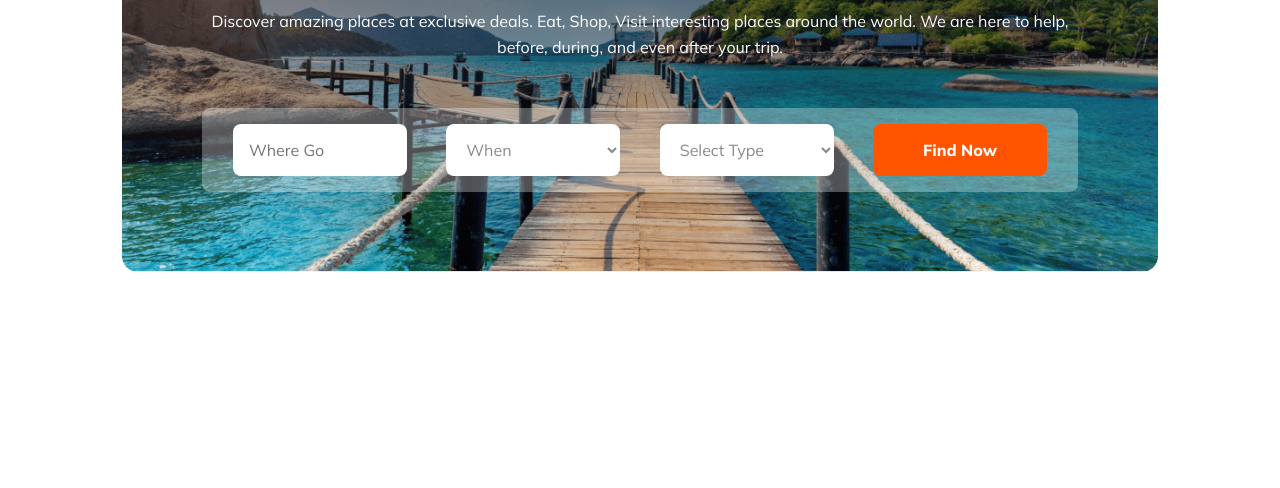
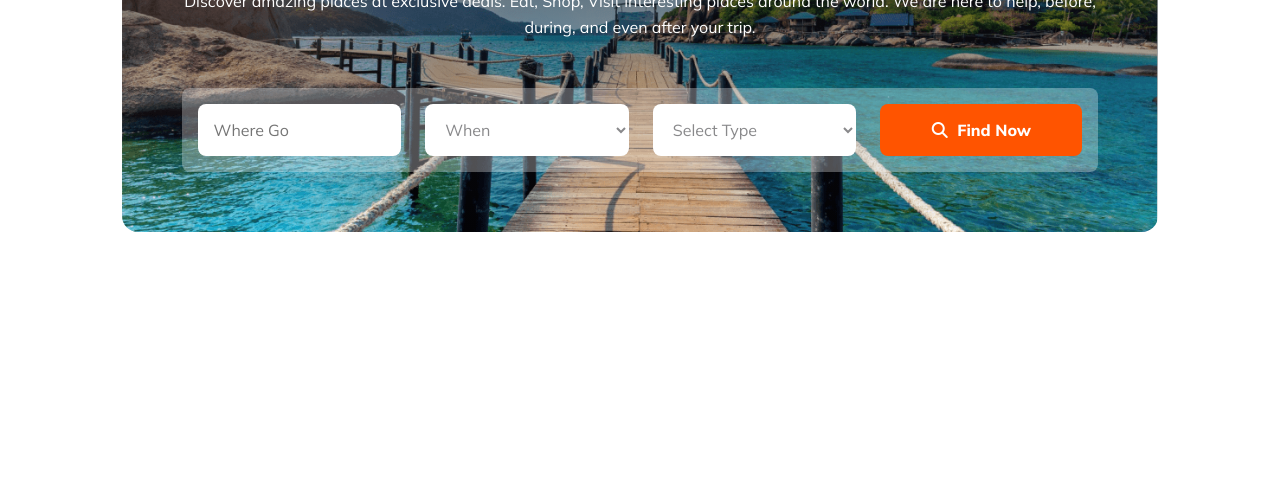
Before and after one commit to leon-dream1/Adventure-Tour, a plain HTML site: page index.html in a window 1280 px wide. Shown: the part 312-800 px from the top of the page. Drawn offline with Linux system fonts and the light colour scheme.

Commit message:
Search icon added in banner button

```diff
--- a/index.html
+++ b/index.html
@@ -9,6 +9,9 @@
 
     <link rel="stylesheet" href="styles/style.css">
     <link rel="stylesheet" href="styles/responsive.css">
+
+    <!-- Font Awesome -->
+    <link rel="stylesheet" href="https://cdnjs.cloudflare.com/ajax/libs/font-awesome/6.5.1/css/all.min.css" integrity="sha512-DTOQO9RWCH3ppGqcWaEA1BIZOC6xxalwEsw9c2QQeAIftl+Vegovlnee1c9QX4TctnWMn13TZye+giMm8e2LwA==" crossorigin="anonymous" referrerpolicy="no-referrer" />
 
 </head>
 
@@ -48,7 +51,7 @@
                         <select class="field" name="" id="">
                             <option value="Select Type">Select Type</option>
                         </select>
-                        <button class="btn-primary">Find Now</button>
+                        <button class="btn-primary"><i  class="fa-solid fa-magnifying-glass search-icon"></i> Find Now</button>
                     </div>
                 </div>
             </div>
--- a/styles/responsive.css
+++ b/styles/responsive.css
@@ -79,7 +79,7 @@
 
 @media screen and (min-width: 992px) and (max-width: 1199px) {
     .banner {
-        padding: 80px;
+        padding: 60px;
     }
     .banner-content,
     .travel-info-container
@@ -90,7 +90,7 @@
 
 @media screen and (min-width: 1200px) and (max-width: 1399px) {
     .banner {
-        padding: 80px;
+        padding: 60px;
     }
     .banner-content,
     .travel-info-container
--- a/styles/style.css
+++ b/styles/style.css
@@ -118,7 +118,7 @@ nav ul li a {
 }
 
 .field {
-    width: 174px;
+    width: 24%;
     height: 52px;
     border-radius: 8px;
     background: #FFF;
@@ -136,10 +136,13 @@ nav ul li a {
 .btn-primary {
     border-radius: 8px;
     background: #FF5400;
-    width: 174px;
+    width: 24%;
     height: 52px;
     color: #fff;
     border: none;
     font-size: 1rem;
     font-weight: 700;
 }
+.search-icon{
+    padding-right: 5px;
+}
```
